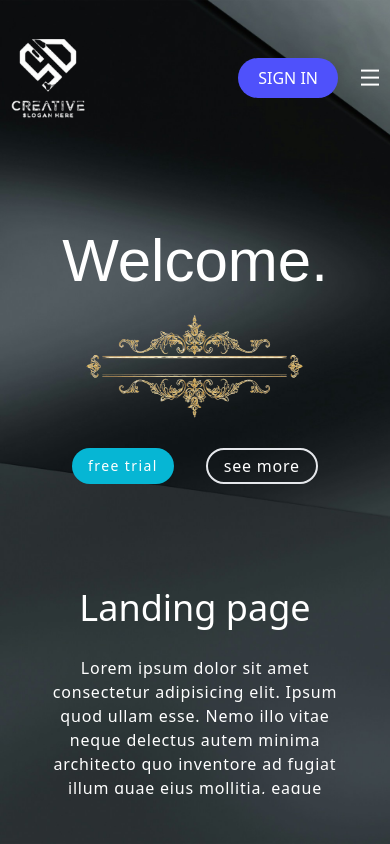
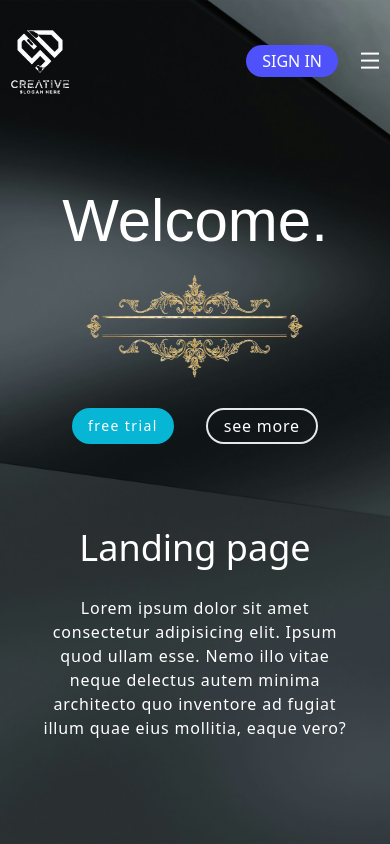
Before and after one commit to SanketP100/TailwindCSS-Project-1, a website built with Vite: page index.html in a window 390 px wide. Built offline with nearby package versions, Linux system fonts and the light colour scheme.

Commit message:
update file

```diff
--- a/index.html
+++ b/index.html
@@ -14,10 +14,10 @@
   <body>
 <div class="main w-full h-screen overflow-y-hidden bg-no-repeat bg-cover px-2" style="background-image: url('./img/milad-fakurian-zcyxRCsKAx4-unsplash.jpg');">
 
-    <nav class=" w-full lg:h-1/5 lg:px-10 px:10 pt-9 items-center flex justify-between">
+    <nav class=" w-full lg:h-1/5 lg:px-10 px:10 pt-7 items-center flex justify-between">
 
       <div class="logo w-20">
-        <img class="lg:w-[7vw] w-20 lg:pt-7" src="./img/SD logo.png" alt="img not found" />
+        <img class="lg:w-[7vw] w-16 lg:pt-7" src="./img/SD logo.png" alt="img not found" />
       </div>
 
       <div class="nav-part2 hidden lg:flex gap-12 items-center uppercase">
@@ -40,7 +40,7 @@
         </div>
 
     <div class="nav-part3 flex items-center gap-5">
-          <button class="bg-[#4F51FB] px-5 lg:flex py-2 rounded-full uppercase">
+          <button class="bg-[#4F51FB] px-4 lg:flex py-1 rounded-full uppercase">
             <a class="font-light text-base text-white" href="#"
               >sign in</a
             >
@@ -50,9 +50,9 @@
 
     </nav>
 
-    <div class="HomePage w-full h-4/5 lg:flex lg:pt-0 pt-8 overflow-y-hidden  "  >
+    <div class="HomePage w-full h-4/5 lg:flex lg:pt-0 pt-3 overflow-y-hidden  "  >
 
-      <div class="home-part1 lg:w-1/2 w-full lg:h-full h-fit lg:px-28 px-10 lg:pt-7 flex flex-col items-center ">
+      <div class="home-part1 lg:w-1/2 w-full lg:h-full h-fit lg:px-28 px-10 lg:pt-7 pt-1 flex flex-col items-center ">
 
         <h1 class="lg:text-8xl text-6xl font-ArchivoBlack mb-5 pt-20 text-white">Welcome.</h1>
 
@@ -65,7 +65,7 @@
 
       </div>
 
-      <div class="home-part2 lg:w-1/2 w-full lg:h-full h-fit lg:pt-60 pt-14  lg:pl-72 lg:pr-14 px-10 ">
+      <div class="home-part2 lg:w-1/2 w-full lg:h-full h-fit lg:pt-60 pt-9  lg:pl-72 lg:pr-14 px-7 ">
 
         <h1 class="lg:text-5xl text-4xl font-'Roboto' font-medium mb-7 text-center text-white">Landing page</h1>
 
--- a/style.css
+++ b/style.css
@@ -1,12 +1,3 @@
-@font-face {
-    font-family: ArchivoBlack;
-    src: url(./ArchivoBlack-Regular.ttf);
-}
-
-@font-face {
-    font-family: Roboto;
-    src: url(./Roboto.ttf);
-}
 
 
 @tailwind base;
```
